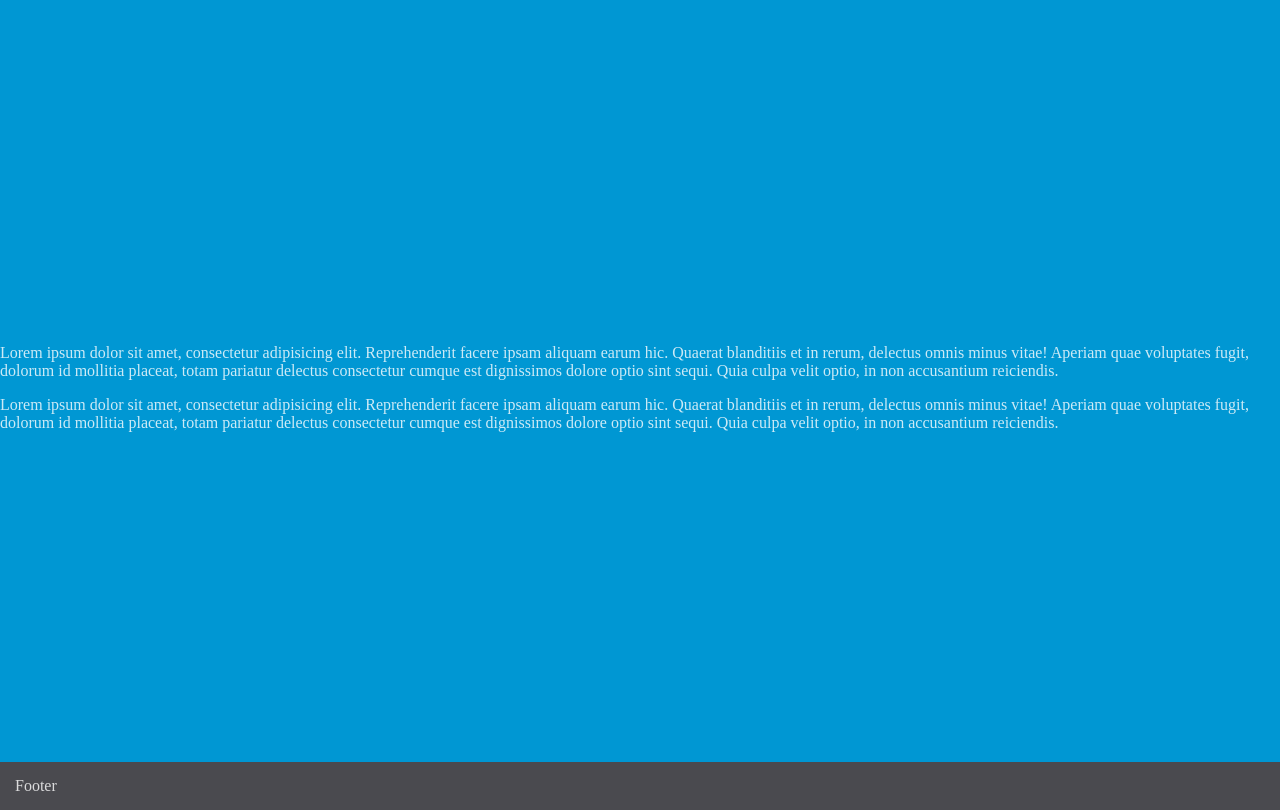
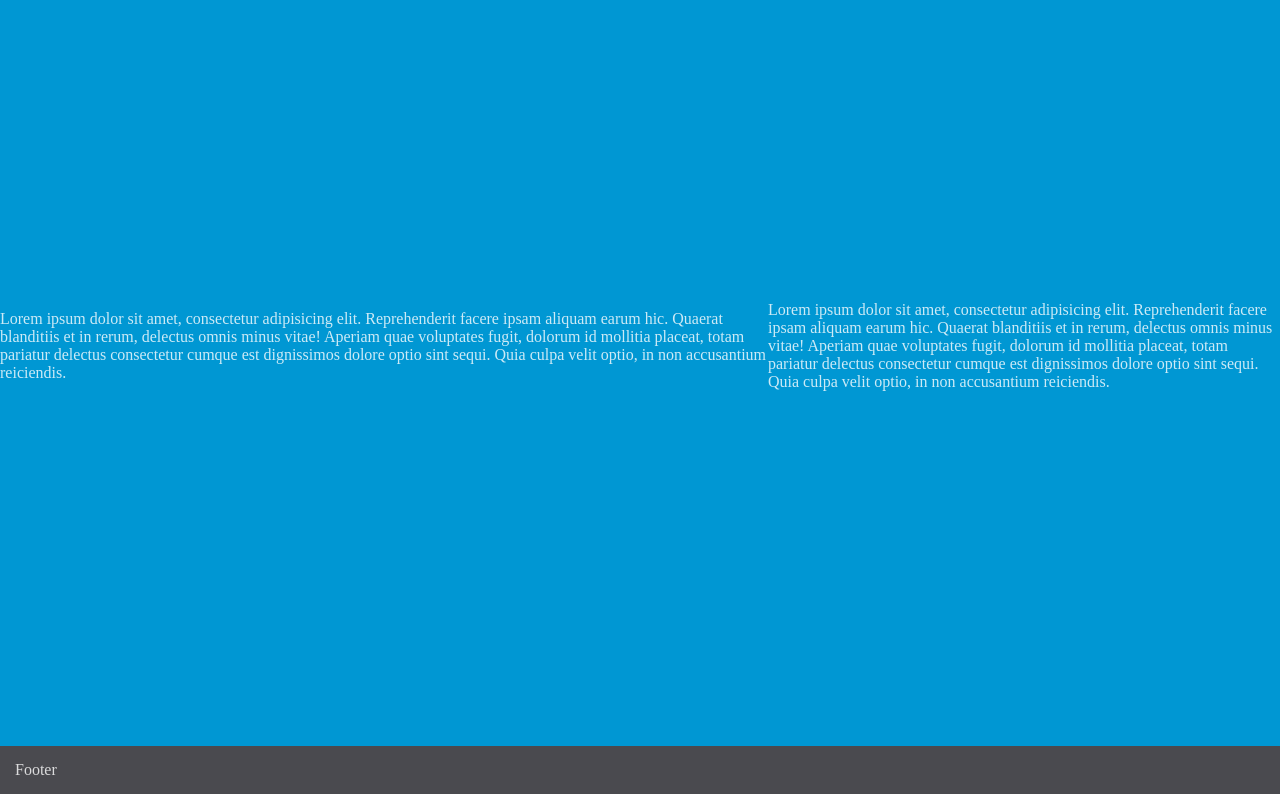
Before and after one commit to jeffoneilldev/responsive-mini, a plain HTML site: page index.html in a window 1280 px wide. Shown: the part 54-864 px from the top of the page. Drawn offline with Linux system fonts and the light colour scheme.

Commit message:
step 3 updated files

```diff
--- a/main.css
+++ b/main.css
@@ -36,3 +36,17 @@ body, html {
     background-color: #4a4a4f;
     padding: 15px;
 }
+
+.column {
+        float: left;
+}
+
+@media (min-width: 768px) {
+
+    .column-60 {
+        width: 60%;
+    }
+    .column-40 {
+        width: 40%;
+    }
+}
```
Also changed, not shown: index.html (+1 -0 lines).
